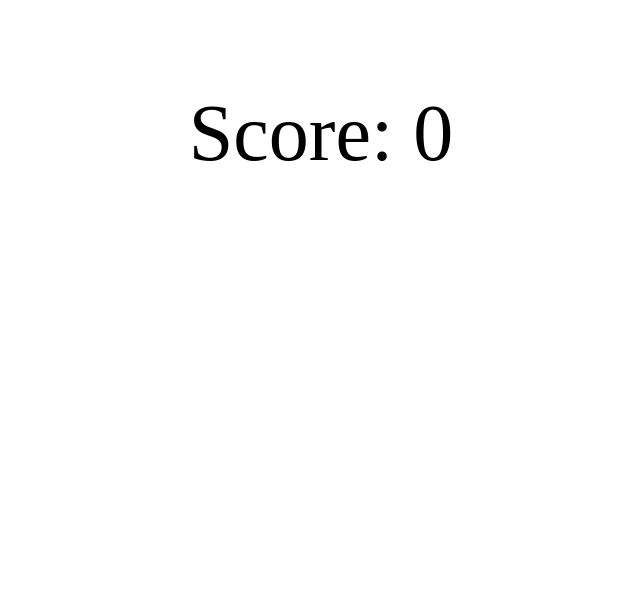
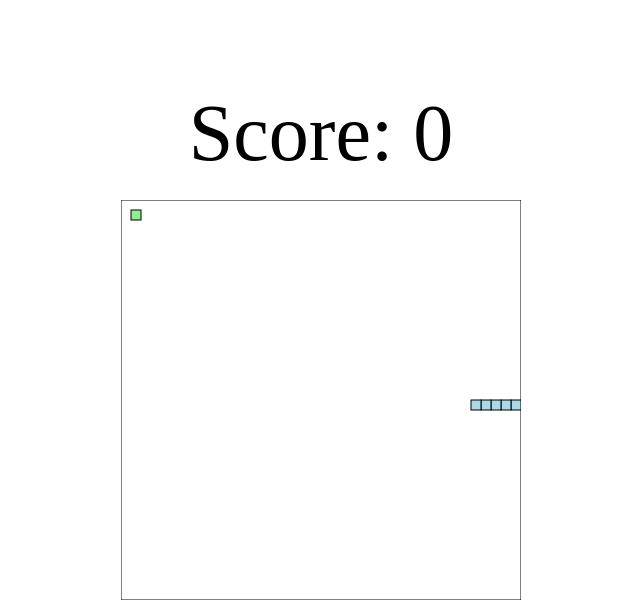
Before and after one commit to Chris-Verichon/SnakeGame, a plain HTML site: page index.html in a window 1280 px wide. Shown: the whole page, without its empty margins (319-959 px from the left). Drawn offline with Linux system fonts and the light colour scheme.

Commit message:
feature aliment create draw food and variable for food

```diff
--- a/index.html
+++ b/index.html
@@ -11,4 +11,8 @@
     <div id = "score"> Score: 0</div>
     <canvas id="snakeboard" width="400" height="400"></canvas>
   </body>
+  <script src="js/app.js"></script>
+  <script src="js/components/board.js"></script>
+  <script src="js/components/snake.js"></script>
+  <script src="js/components/aliment.js"></script>
 </html>
--- a/js/app.js
+++ b/js/app.js
@@ -1,9 +1,17 @@
-console.log('app chargé');
+// console.log('app load');
 
 const app = {
 
   init: function() {
-    board.init();
+    if(snake.has_game_ended()) return;
+
+    snake.changing_direction = false;
+    setTimeout(function onTick() {
+      board.init();
+      snake.init();
+      aliment.init();
+      app.init();
+    }, 100)
 
   },
 };
--- /dev/null
+++ b/js/components/aliment.js
@@ -0,0 +1,21 @@
+const aliment = {
+
+  food_x: 10,
+  food_y: 10,
+
+  // Get the canvas element
+  snakeboard: document.getElementById("snakeboard"),
+  // Return a two dimensional drawing context
+  snakeboard_ctx: snakeboard.getContext("2d"),
+
+  init: function() {
+    aliment.drawFood();
+  },
+
+  drawFood: function() {
+    aliment.snakeboard_ctx.fillStyle = 'lightgreen';
+    aliment.snakeboard_ctx.strokestyle = 'darkgreen';
+    aliment.snakeboard_ctx.fillRect(aliment.food_x, aliment.food_y, 10, 10);
+    aliment.snakeboard_ctx.strokeRect(aliment.food_x, aliment.food_y, 10, 10);
+  },
+};
```
